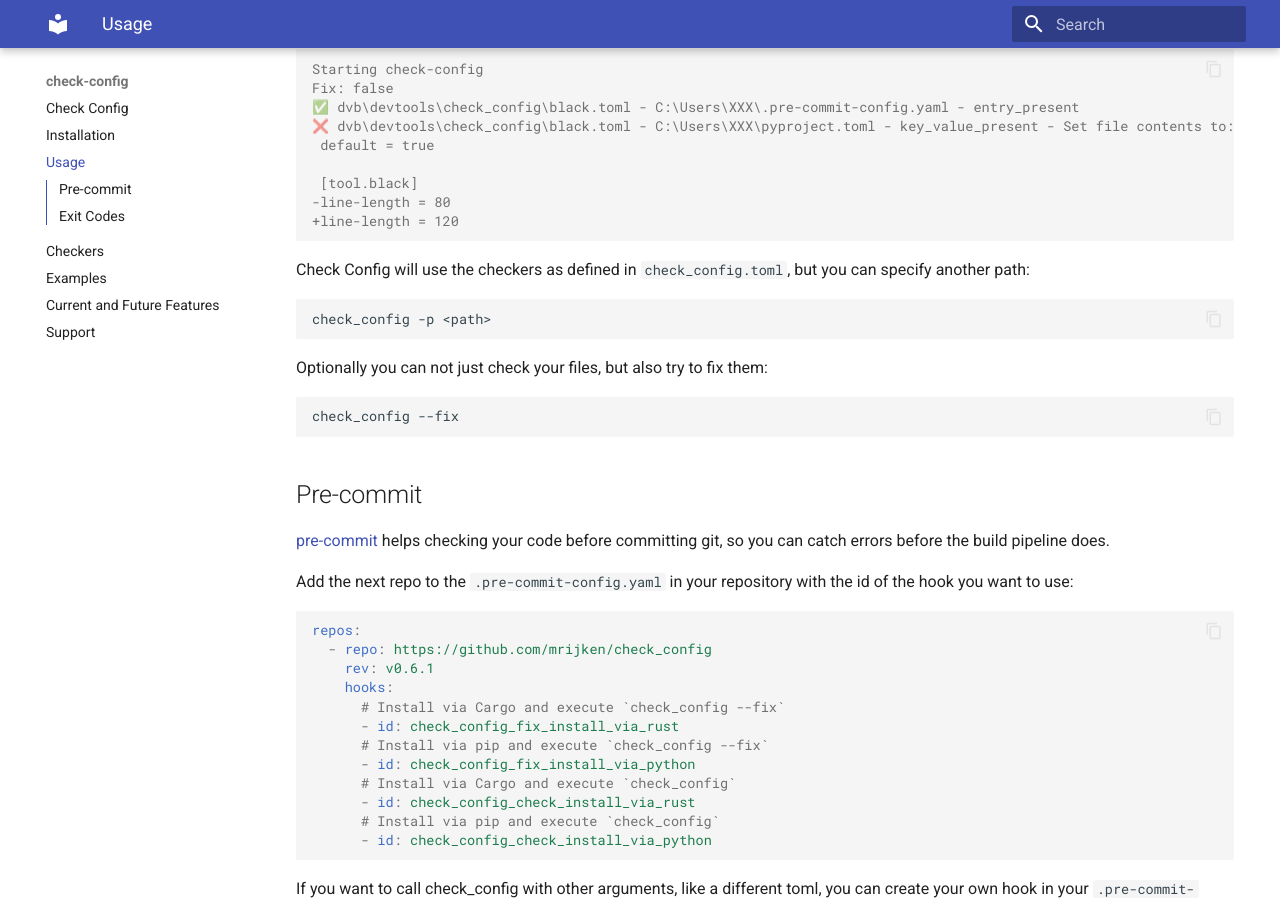
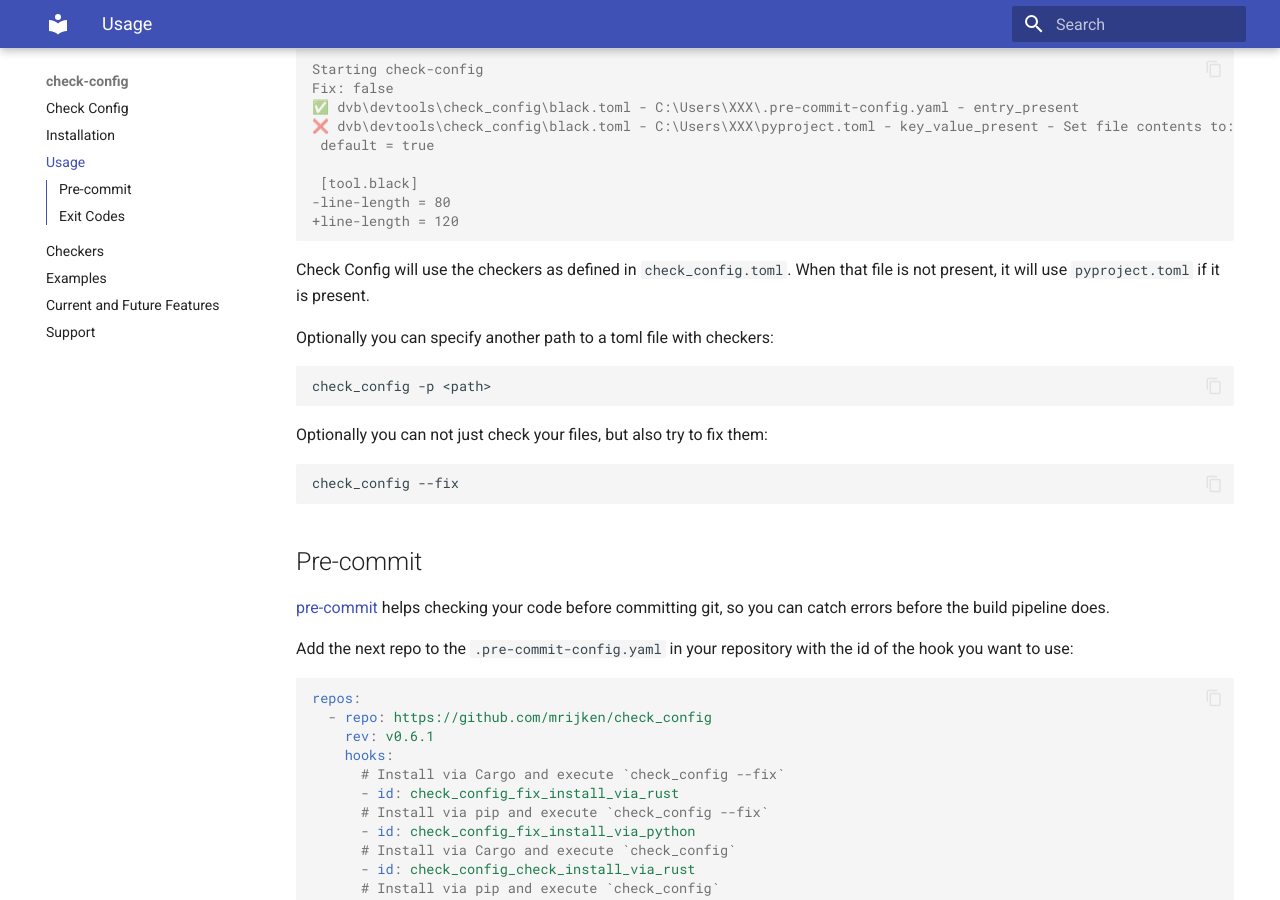
Before and after one commit to mrijken/check-config, an MkDocs documentation site: the page built from docs/usage.md, in a window 1280 px wide and 900 px high, scrolled down 522 px. Built offline with MkDocs 1.6.1 and Material for MkDocs 9.7.7, drawn with Linux system fonts in a browser that asks for light colours.

Commit message:
update docs

````diff
--- a/docs/usage.md
+++ b/docs/usage.md
@@ -35,7 +35,10 @@ Fix: false
 +line-length = 120
 ```
 
-Check Config will use the checkers as defined in `check_config.toml`, but you can specify another path:
+Check Config will use the checkers as defined in `check_config.toml`. When that file is not present,
+it will use `pyproject.toml` if it is present.
+
+Optionally you can specify another path to a toml file with checkers:
 
 ```shell
 check_config -p <path>
````
